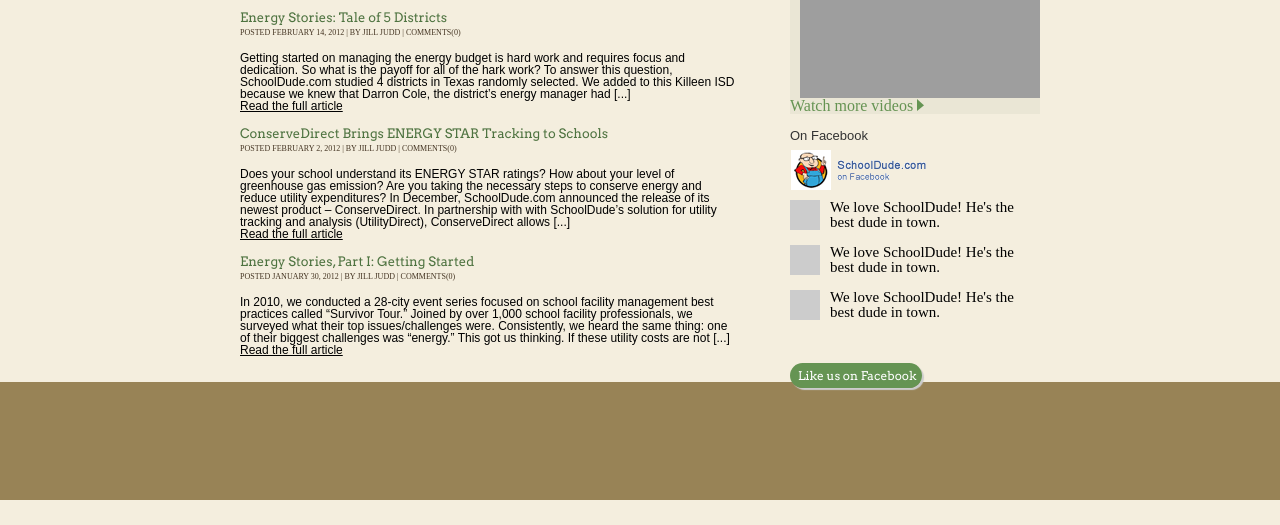
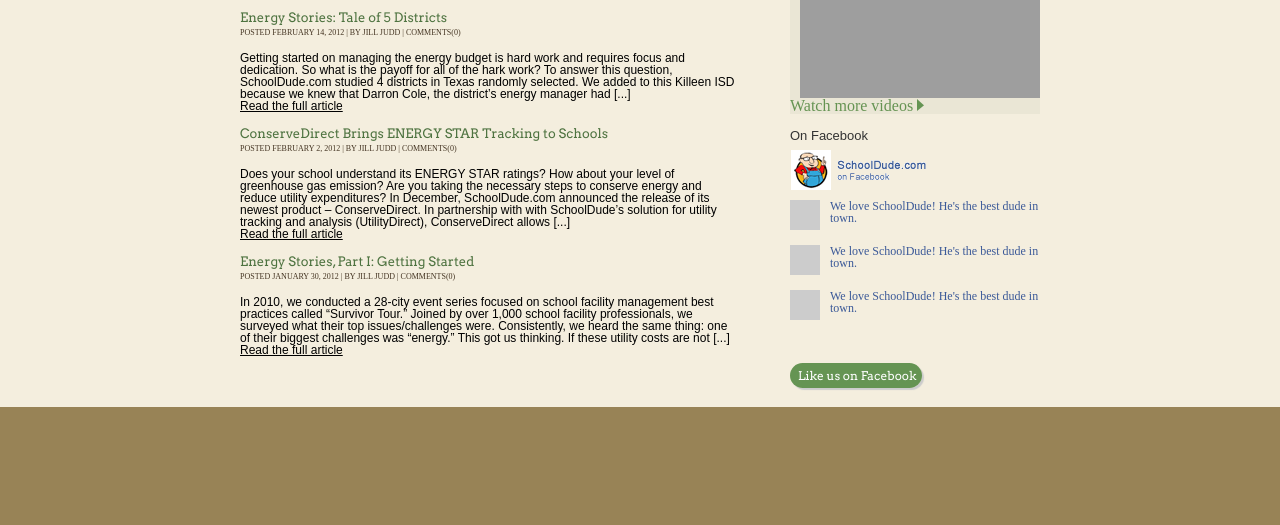
Before and after one commit to resnostyle/SD-Project, a PHP site: page /static.php in a window 1280 px wide. Shown: the part 447-972 px from the top of the page. Before the commit the page ends 947 px from the top, so only its background shows below. Run offline with PHP 8.4, Linux system fonts and the light colour scheme; grey boxes are pictures that could not be loaded.

Commit message:
a few text adjustments and corrections

```diff
--- a/CSS/second.css
+++ b/CSS/second.css
@@ -107,6 +107,7 @@ p {
 #sidepanel {
     float: right;
     width: 250px;
+    padding-bottom:25px;
 }
 #sidepanel h1 {
     font-size: 15px;
@@ -131,8 +132,11 @@ p {
 .youtube {
     background-color: #eae6d5;
 }
-.facebook {
+/*#facebook {
     background-color: #e8e3d0;
+}*/
+#fbpost {
+    font-size:12px;
 }
 #footer {
     clear: both;
@@ -237,8 +241,8 @@ h2 {
 }
 
 #facebook #fbpost {
-    color: #000;
+color:#3B5998;
     float:right;
     width: 210px;
-    font-size: 15px;
+    font-size: 12px;
 }
```
